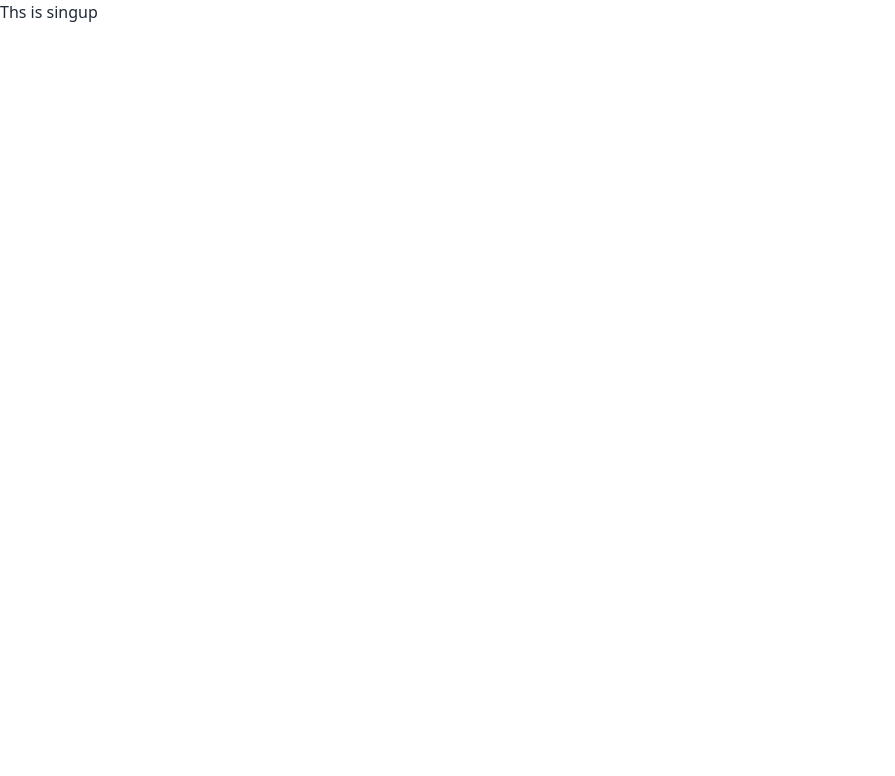
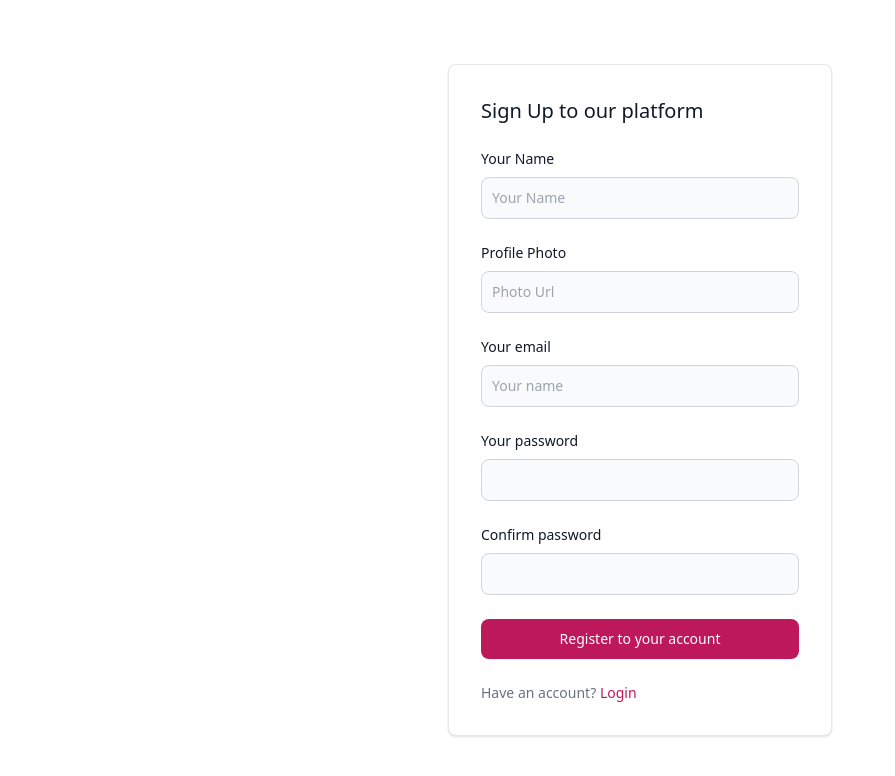
Before and after one commit to SagorAhamed251245/Little-Birds-client, a React (Vite) app: page /register in a window 1280 px wide. Shown: the top 776 px of the page, without its empty margins (0-895 px from the left). Built offline with nearby package versions, Linux system fonts and the light colour scheme; no server answers.

Commit message:
login register page setup

```diff
--- /dev/null
+++ b/src/component/Button/Button.jsx
@@ -0,0 +1,8 @@
+
+const Button = ({title}) => {
+    return (
+        <button type="submit" className="w-full text-white bg-pink-700 hover:bg-pink-800 focus:ring-4 focus:outline-none focus:ring-pink-300 font-medium rounded-lg text-sm px-5 py-2.5 text-center dark:bg-pink-600 dark:hover:bg-pink-700 dark:focus:ring-pink-800">{title}</button>
+    );
+};
+
+export default Button;
--- a/src/pages/Home/Home.jsx
+++ b/src/pages/Home/Home.jsx
@@ -1,8 +1,11 @@
+import { useContext } from "react";
+import { AuthContext } from "../../provider/AuthProvider";
 
 const Home = () => {
+    const {user} = useContext(AuthContext)
     return (
         <div>
-            <h1>This is Home</h1>
+            <h1>This is Home {user?.email}</h1>
         </div>
     );
 };
--- a/src/pages/Login/Login.jsx
+++ b/src/pages/Login/Login.jsx
@@ -1,9 +1,61 @@
+import { useContext } from "react";
+import { useForm } from "react-hook-form";
+import { Link, useNavigate } from "react-router-dom";
+import { AuthContext } from "../../provider/AuthProvider";
+import Button from "../../component/Button/Button";
 
 const Login = () => {
+    const { register, handleSubmit } = useForm();
+    const navigate = useNavigate()
+
+    const { singInUser} = useContext(AuthContext)
+
+    // singUP user
+    const onSubmit = data => {
+
+        const {  email, password } = data;
+        singInUser(email, password)
+        .then(result => {
+            console.log( result.user );
+            navigate('/')
+        })
+        .catch(error => {
+            console.log(error.message);
+        })
+
+
+    };
     return (
-        <div>
-            <h1>This is login page</h1>
-        </div>
+        <>
+             <div className='flex items-center w-full h-[100vh] justify-center'>
+                <div className="w-full max-w-sm p-4 bg-white border border-gray-200 rounded-lg shadow sm:p-6 md:p-8 dark:bg-gray-800 dark:border-gray-700">
+                    <form onSubmit={handleSubmit(onSubmit)} className="space-y-6 " >
+                        <h5 className="text-xl font-medium text-gray-900 dark:text-white">Login to our platform</h5>
+
+                        <div>
+                            <label className="block mb-2 text-sm font-medium text-gray-900 dark:text-white">Your email</label>
+                            <input type="email" {...register("email")}
+
+                                className="bg-gray-50 border border-gray-300 text-gray-900 text-sm rounded-lg focus:ring-pink-500 focus:border-pink-500 block w-full p-2.5 dark:bg-gray-600 dark:border-gray-500 dark:placeholder-gray-400 dark:text-white" placeholder="Your name" />
+                        </div>
+                        <div>
+                            <label className="block mb-2 text-sm font-medium text-gray-900 dark:text-white">Your password</label>
+                            <input type="password" {...register("password")}
+                                autoComplete="on"
+
+                                className="bg-gray-50 border border-gray-300 text-gray-900 text-sm rounded-lg focus:ring-pink-500 focus:border-pink-500 block w-full p-2.5 dark:bg-gray-600 dark:border-gray-500 dark:placeholder-gray-400 dark:text-white" required />
+                        </div>
+
+                        <Button title={'Login'}></Button>
+
+                        <div className="text-sm font-medium text-gray-500 dark:text-gray-300">
+                        Create a new account <Link to='/register' className="text-pink-700 hover:underline dark:text-pink-500">register</Link>
+                        </div>
+
+                    </form>
+                </div>
+            </div>
+        </>
     );
 };
 
--- a/src/pages/Register/Registe.jsx
+++ b/src/pages/Register/Registe.jsx
@@ -1,9 +1,79 @@
+import { useContext } from "react";
+import { useForm } from "react-hook-form";
+import { Link, useNavigate } from "react-router-dom";
+import { AuthContext } from "../../provider/AuthProvider";
+import Button from "../../component/Button/Button";
 
 const Register = () => {
+
+    const { register, handleSubmit } = useForm();
+    const navigate = useNavigate()
+
+    const { createUser, setUserProfile, } = useContext(AuthContext)
+
+    // singUP user
+    const onSubmit = data => {
+
+        const { name, email, password, confirm_password, photo } = data;
+        if (password === confirm_password) {
+            createUser(email, password)
+                .then(result => {
+                    console.log(result.user)
+                    setUserProfile(name, photo)
+                    navigate('/')
+
+                })
+                .catch(error => {
+                    console.log(error.message);
+                })
+        }
+
+
+    };
     return (
-        <div>
-            <h1>Ths is singup</h1>
-        </div>
+        <>
+            <div className='flex items-center w-full h-[100vh] justify-center'>
+                <div className="w-full max-w-sm p-4 bg-white border border-gray-200 rounded-lg shadow sm:p-6 md:p-8 dark:bg-gray-800 dark:border-gray-700">
+                    <form onSubmit={handleSubmit(onSubmit)} className="space-y-6 " >
+                        <h5 className="text-xl font-medium text-gray-900 dark:text-white">Sign Up to our platform</h5>
+                        <div>
+                            <label className="block mb-2 text-sm font-medium text-gray-900 dark:text-white">Your Name</label>
+                            <input type="text" {...register("name")} className="bg-gray-50 border border-gray-300 text-gray-900 text-sm rounded-lg focus:ring-pink-500 focus:border-pink-500 block w-full p-2.5 dark:bg-gray-600 dark:border-gray-500 dark:placeholder-gray-400 dark:text-white" placeholder="Your Name" required />
+                        </div>
+                        <div>
+                            <label className="block mb-2 text-sm font-medium text-gray-900 dark:text-white">Profile Photo</label>
+                            <input type="text" {...register("photo")} className="bg-gray-50 border border-gray-300 text-gray-900 text-sm rounded-lg focus:ring-pink-500 focus:border-pink-500 block w-full p-2.5 dark:bg-gray-600 dark:border-gray-500 dark:placeholder-gray-400 dark:text-white" placeholder="Photo Url" required />
+                        </div>
+                        <div>
+                            <label className="block mb-2 text-sm font-medium text-gray-900 dark:text-white">Your email</label>
+                            <input type="email" {...register("email")}
+
+                                className="bg-gray-50 border border-gray-300 text-gray-900 text-sm rounded-lg focus:ring-pink-500 focus:border-pink-500 block w-full p-2.5 dark:bg-gray-600 dark:border-gray-500 dark:placeholder-gray-400 dark:text-white" placeholder="Your name" />
+                        </div>
+                        <div>
+                            <label className="block mb-2 text-sm font-medium text-gray-900 dark:text-white">Your password</label>
+                            <input type="password" {...register("password")}
+                                autoComplete="on"
+
+                                className="bg-gray-50 border border-gray-300 text-gray-900 text-sm rounded-lg focus:ring-pink-500 focus:border-pink-500 block w-full p-2.5 dark:bg-gray-600 dark:border-gray-500 dark:placeholder-gray-400 dark:text-white" required />
+                        </div>
+                        <div>
+                            <label className="block mb-2 text-sm font-medium text-gray-900 dark:text-white">Confirm password</label>
+                            <input type="password" {...register("confirm_password")}
+                                autoComplete="on"
+
+                                className="bg-gray-50 border border-gray-300 text-gray-900 text-sm rounded-lg focus:ring-pink-500 focus:border-pink-500 block w-full p-2.5 dark:bg-gray-600 dark:border-gray-500 dark:placeholder-gray-400 dark:text-white" required />
+                        </div>
+                        <Button title={'Register to your account'}></Button>
+
+                        <div className="text-sm font-medium text-gray-500 dark:text-gray-300">
+                            Have an account? <Link to='/login' className="text-pink-700 hover:underline dark:text-pink-500">Login</Link>
+                        </div>
+
+                    </form>
+                </div>
+            </div>
+        </>
     );
 };
 
--- a/src/shared/Navbar/Navbar.jsx
+++ b/src/shared/Navbar/Navbar.jsx
@@ -1,6 +1,10 @@
+import { useContext } from "react";
 import { Link } from "react-router-dom";
+import { AuthContext } from "../../provider/AuthProvider";
+import Button from "../../component/Button/Button";
 
 const Navbar = () => {
+    const { user, logOut } = useContext(AuthContext)
     const li = <>
         <li><Link to={'/'}>Home</Link></li>
         <li><Link to={'instructors'}>Instructors</Link></li>
@@ -8,6 +12,8 @@ const Navbar = () => {
         <li><Link to={'dashboard'}>dashboard</Link></li>
         <li><Link to={'login'}>Login</Link></li>
         <li><Link to={'register'}>Register</Link></li>
+        <li><Link to={'register'}>Register</Link></li>
+
 
     </>
 
@@ -30,7 +36,15 @@ const Navbar = () => {
                 </ul>
             </div>
             <div className="navbar-end">
-                <a className="btn">Button</a>
+                <div className="mr-2" onClick={logOut}>
+                    <Button title={'Log Out'} ></Button>
+                </div>
+                <div className="avatar">
+                    <div className="w-10 mask mask-squircle">
+                        <img src={user?.photoURL} />
+                    </div>
+                </div>
+
             </div>
         </div>
     );
```
